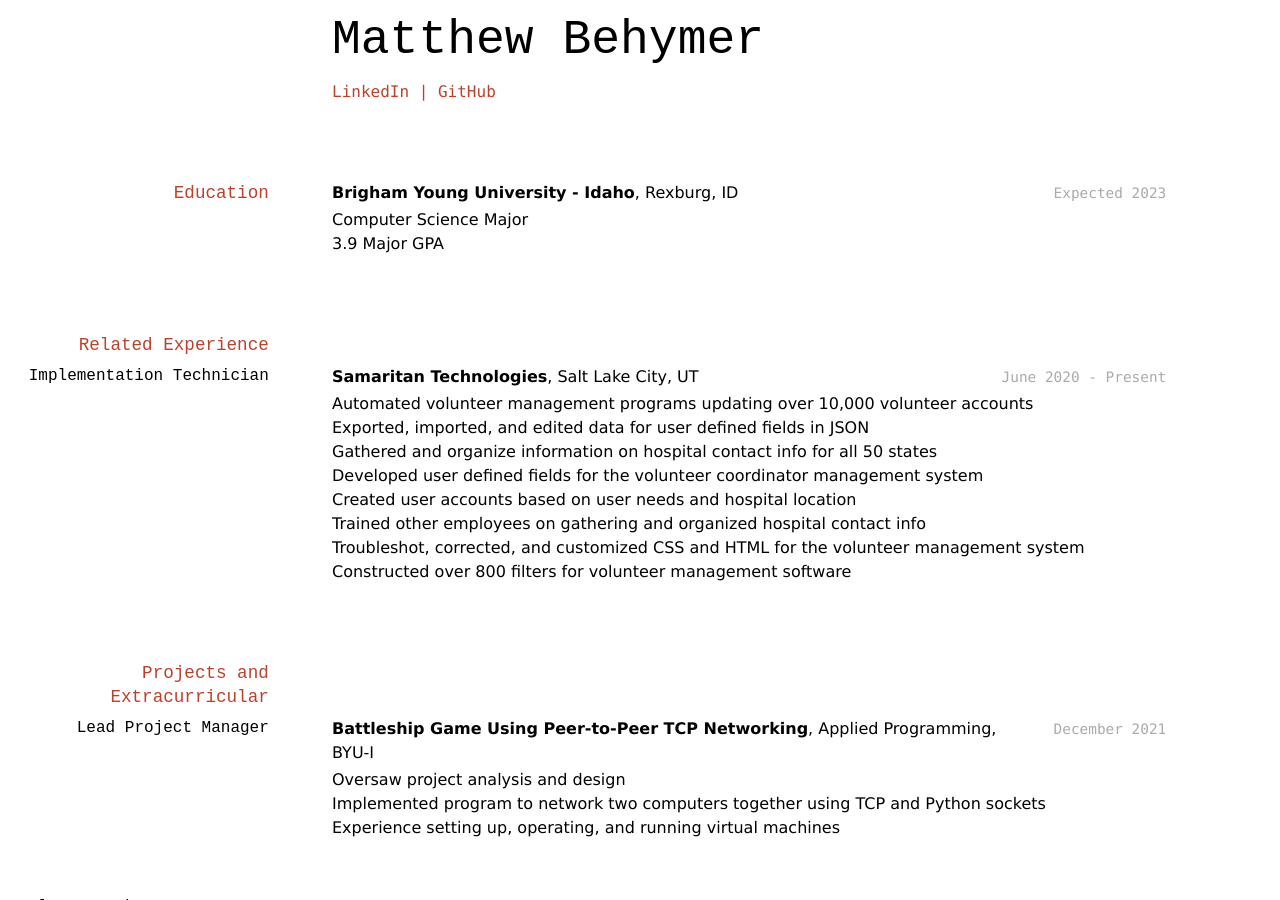
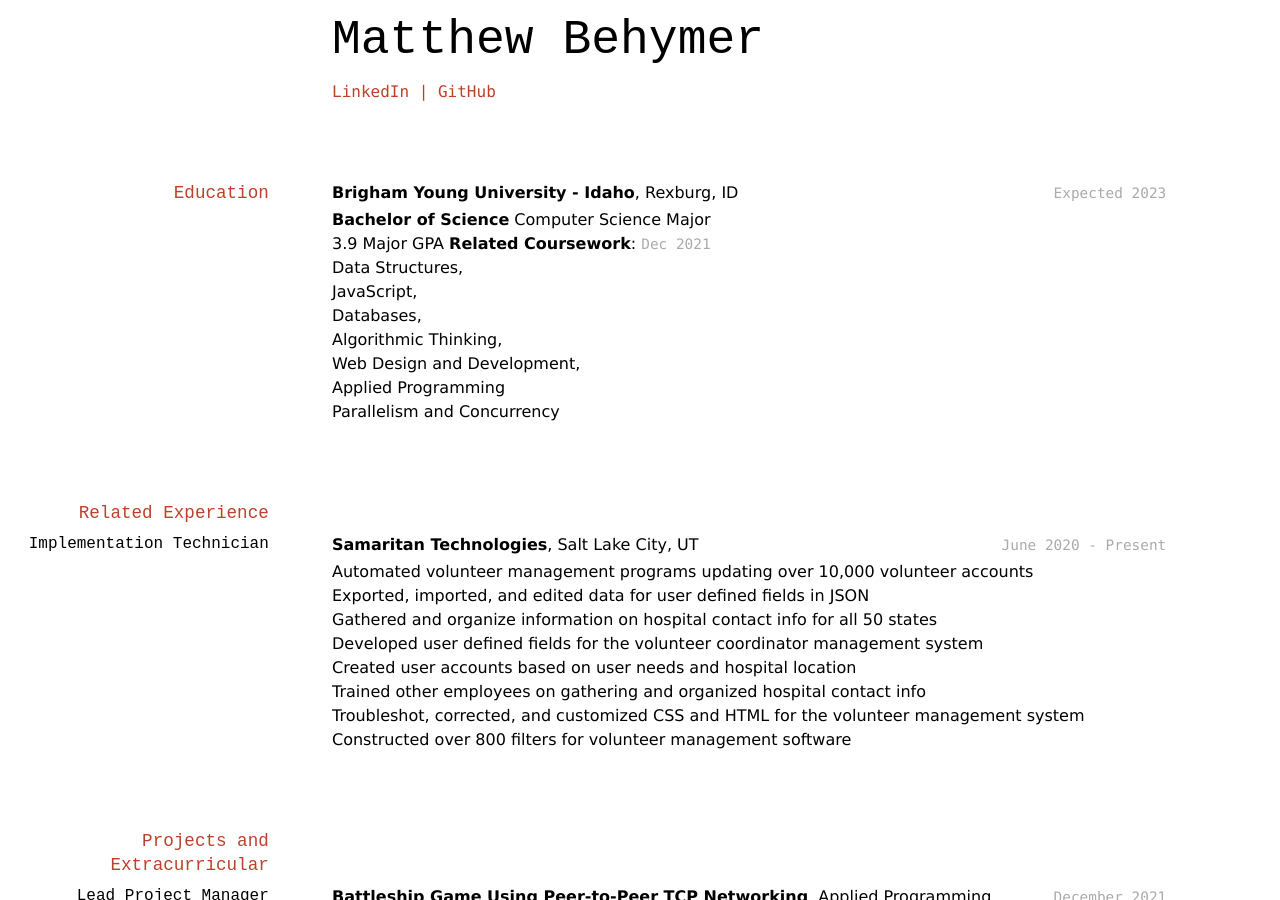
Before and after one commit to byuids-resumes/mbehymer_resume, a Jekyll site: the page built from docs/index.md, in a window 1280 px wide and 900 px high. Built offline with Jekyll 4.4.1, drawn with Linux system fonts in a browser that asks for light colours.

Commit message:
Added related coursework

```diff
--- a/docs/index.md
+++ b/docs/index.md
@@ -16,8 +16,17 @@ title: Matthew Behymer's Resume
 `Expected 2023`
 __Brigham Young University - Idaho__, Rexburg, ID
 
-- Computer Science Major
+- __Bachelor of Science__ Computer Science Major
 - 3.9 Major GPA
+__Related Coursework__:
+`Dec 2021`
+- Data Structures,
+- JavaScript,
+- Databases,
+- Algorithmic Thinking,
+- Web Design and Development,
+- Applied Programming
+- Parallelism and Concurrency
 
 
 ## Related Experience
```
